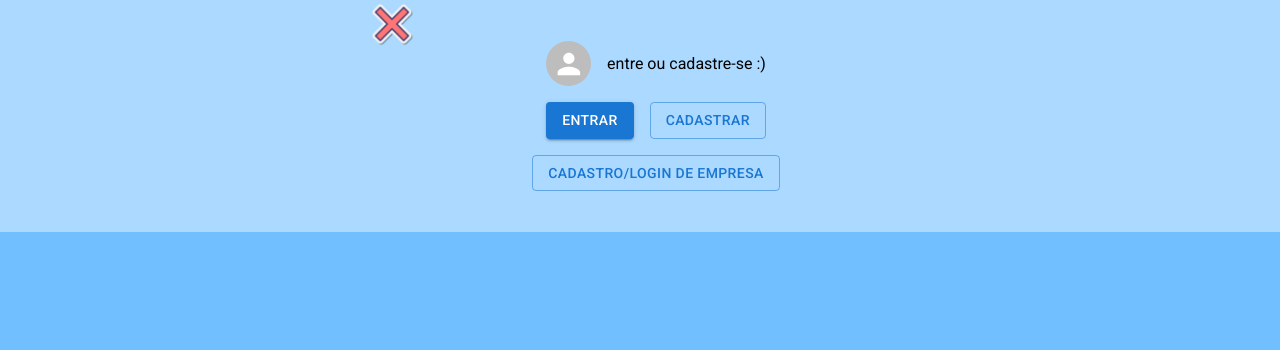
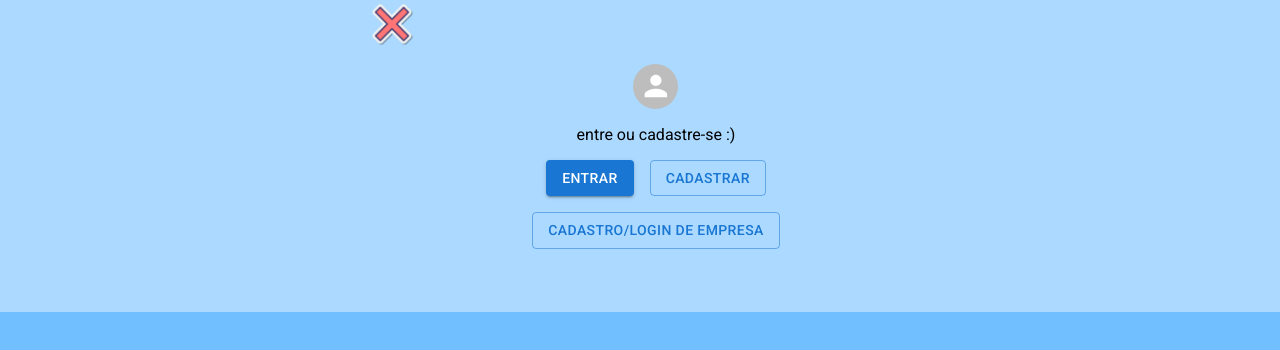
Before and after one commit to hugolomba/the-catalog-frontend, a React (Create React App) app: page / in a window 1280 px wide. Both pictures are taken after a click on the picture 36 px from the left and 49 px from the top of the page. Shown: the top 350 px of the page. Built offline with nearby package versions, Linux system fonts and the light colour scheme; no server answers.

Commit message:
login e logout funcionando

```diff
--- a/src/api/user.auth.api.js
+++ b/src/api/user.auth.api.js
@@ -25,22 +25,22 @@ class authApi {
     password,
     favorites,
   }) => {
+    const dados = new FormData();
+    dados.append("name", name);
+    dados.append("username", username);
+    dados.append("email", email);
+    dados.append("phone", phone);
+    dados.append("addresses", addresses);
+    dados.append("birthDate", birthDate);
+    dados.append("profileImg", profileImg);
+    dados.append("password", password);
+    dados.append("favorites", favorites);
     try {
       //   const hasEmptyFields = isEmpty(username, password);
       //   if (hasEmptyFields) {
       //     throw new Error('Campos obrigatórios.')
       //   }
-      await this.api.post("/user/auth/cadastro", {
-        name,
-        username,
-        email,
-        phone,
-        addresses,
-        birthDate,
-        profileImg,
-        password,
-        favorites,
-      });
+      await this.api.post("/user/auth/cadastro", dados);
     } catch (error) {
       handleResponseError(error);
     }
@@ -75,12 +75,12 @@ class authApi {
     try {
       // faz a requisição no backend colocando o token na autorização dos headers.
       // esperamos a resposta ser as informações de dentro do token.
-      const { data } = this.api.get("/user/auth/verify", {
+      const { data } = await this.api.get("/user/auth/verify", {
         headers: {
           Authorization: `Bearer ${token}`,
         },
       });
-      return data;
+      return data.authenticatedUser;
     } catch (error) {
       handleResponseError(error);
     }
--- a/src/components/Menu/Menu.css
+++ b/src/components/Menu/Menu.css
@@ -12,7 +12,7 @@
   background-color: #71bffe;
 }
 
-.menu-container img {
+.close-icon {
   position: relative;
   /* left: 0; */
   top: 0;
@@ -25,6 +25,7 @@
 .login-menu-container {
   width: 100%;
   padding: 1rem;
+  /* padding-top: 5rem; */
   display: flex;
   flex-direction: column;
   /* align-items: flex-start; */
@@ -32,7 +33,7 @@
   position: absolute;
   top: 0;
   width: 100vw;
-  height: 25vh;
+  height: 35vh;
   z-index: 11;
   background-color: #abd9ff;
   /* gap: 1rem; */
@@ -40,6 +41,7 @@
 
 .avatar-menu-login {
   display: flex;
+  flex-direction: column;
   align-items: center;
   gap: 1rem;
 }
--- a/src/components/Menu/Menu.js
+++ b/src/components/Menu/Menu.js
@@ -3,21 +3,61 @@ import closeIcon from "../../img/icons/close.png";
 import Avatar from "@mui/material/Avatar";
 import { Link } from "react-router-dom";
 import Button from "@mui/material/Button";
+import profile from "../../img/profile.png";
+
+import { useContext } from "react";
+import { AuthContext } from "../../context/auth.context";
 
 const Menu = ({ setMenuIsOpen }) => {
+  const { isLoggedIn, logOutUser, user } = useContext(AuthContext);
+
   return (
     <div className="menu-container">
-      <img src={closeIcon} onClick={() => setMenuIsOpen(false)} />
+      <img
+        className="close-icon"
+        src={closeIcon}
+        onClick={() => setMenuIsOpen(false)}
+      />
 
       <div className="login-menu-container">
         <div className="superior">
           <div className="avatar-menu-login">
-            <Avatar alt="Remy Sharp" sx={{ width: 45, height: 45 }} />
-            <span>entre ou cadastre-se :)</span>
+            {isLoggedIn ? (
+              <Avatar
+                alt=""
+                src={user.profileImg}
+                sx={{ width: 90, height: 90 }}
+              />
+            ) : (
+              <Avatar alt="" sx={{ width: 45, height: 45 }} />
+            )}
+            <span>
+              {isLoggedIn
+                ? `Bem vindo ${user.name}`
+                : "entre ou cadastre-se :)"}
+            </span>
           </div>
+          {isLoggedIn ? (
             <div className="login-buttons-container">
               <Link to="/user/signin">
-              <Button variant="contained" onClick={() => setMenuIsOpen(false)}>
+                <Button
+                  variant="contained"
+                  onClick={() => {
+                    logOutUser();
+                    setMenuIsOpen(false);
+                  }}
+                >
+                  sair
+                </Button>
+              </Link>
+            </div>
+          ) : (
+            <div className="login-buttons-container">
+              <Link to="/user/signin">
+                <Button
+                  variant="contained"
+                  onClick={() => setMenuIsOpen(false)}
+                >
                   entrar
                 </Button>
               </Link>
@@ -27,6 +67,7 @@ const Menu = ({ setMenuIsOpen }) => {
                 </Button>
               </Link>
             </div>
+          )}
         </div>
 
         <div className="button-company">
--- a/src/components/Navbar/Navbar.js
+++ b/src/components/Navbar/Navbar.js
@@ -13,7 +13,15 @@ import Menu from "../Menu/Menu";
 
 import Avatar from "@mui/material/Avatar";
 
+// context login
+import { useContext } from "react";
+import { AuthContext } from "../../context/auth.context";
+
 const Navbar = () => {
+  // Subscribe to the AuthContext to gain access to
+  // the values from AuthContext.Provider `value` prop
+  const { isLoggedIn, user } = useContext(AuthContext); // <== ADD
+
   const [menuIsOpen, setMenuIsOpen] = useState(false);
   return (
     <nav>
@@ -28,7 +36,20 @@ const Navbar = () => {
       </Link>
       <div className="avatar">
         {/* <FaUserCircle /> */}
-        <Avatar alt="Remy Sharp" src={profile} sx={{ width: 45, height: 45 }} />
+        {isLoggedIn ? (
+          <Avatar
+            alt=""
+            src={user.profileImg}
+            sx={{ width: 45, height: 45 }}
+            onClick={() => setMenuIsOpen(true)}
+          />
+        ) : (
+          <Avatar
+            alt=""
+            sx={{ width: 45, height: 45 }}
+            onClick={() => setMenuIsOpen(true)}
+          />
+        )}
       </div>
     </nav>
   );
--- a/src/components/SignInForm/UserSignInForm.js
+++ b/src/components/SignInForm/UserSignInForm.js
@@ -1,4 +1,4 @@
-import * as React from "react";
+// import * as React from "react";
 import Avatar from "@mui/material/Avatar";
 import Button from "@mui/material/Button";
 import CssBaseline from "@mui/material/CssBaseline";
@@ -13,12 +13,16 @@ import Typography from "@mui/material/Typography";
 import Container from "@mui/material/Container";
 import { createTheme, ThemeProvider } from "@mui/material/styles";
 
-import { Link } from "react-router-dom";
+import { Link, useNavigate } from "react-router-dom";
 
 import { useState } from "react";
 import authApi from "../../api/user.auth.api";
 
 import signinLogo from "../../img/icons/signin.png";
+import { NextPlan } from "@mui/icons-material";
+
+import { useContext } from "react";
+import { AuthContext } from "../../context/auth.context";
 
 function Copyright(props) {
   return (
@@ -42,13 +46,21 @@ export default function SignIn() {
   const [username, setUsername] = useState("");
   const [password, setPassword] = useState("");
 
-  const handleSubmit = (event) => {
+  const navigate = useNavigate();
+  const { isLoading, authenticateUser } = useContext(AuthContext);
+
+  const handleSubmit = async (event) => {
     event.preventDefault();
-    authApi.login({
-      username,
-      password,
-    });
-    authApi.verify();
+    try {
+      await authApi.login({
+        username,
+        password,
+      });
+      authenticateUser();
+      navigate("/");
+    } catch (error) {
+      console.log(error);
+    }
   };
 
   return (
@@ -103,6 +115,7 @@ export default function SignIn() {
             fullWidth
             variant="contained"
             sx={{ mt: 3, mb: 2 }}
+            disabled={isLoading}
           >
             Login de Usuário
           </Button>
--- a/src/components/SignUpForm/UserSignUpForm.js
+++ b/src/components/SignUpForm/UserSignUpForm.js
@@ -13,7 +13,7 @@ import Container from "@mui/material/Container";
 import { createTheme, ThemeProvider } from "@mui/material/styles";
 import signupLogo from "../../img/icons/signup.png";
 
-import { Link } from "react-router-dom";
+import { Link, useNavigate } from "react-router-dom";
 
 import { useState } from "react";
 import UserAuthApi from "../../api/user.auth.api";
@@ -48,9 +48,12 @@ export default function SignUp() {
   const [profileImg, setProfileImg] = useState("");
   const [password, setPassword] = useState("");
   //   const [confirmPassword, setConfirmPassword] = useState(null);
-  const handleSubmit = (e) => {
+
+  const navigate = useNavigate();
+
+  const handleSubmit = async (e) => {
     e.preventDefault();
-    UserAuthApi.signup({
+    await UserAuthApi.signup({
       name,
       username,
       email,
@@ -60,6 +63,7 @@ export default function SignUp() {
       profileImg,
       password,
     });
+    navigate("/");
   };
 
   return (
@@ -171,8 +175,7 @@ export default function SignUp() {
                   type="file"
                   id="profileImg"
                   autoComplete="new-profile-image"
-                  value={profileImg}
-                  onChange={(e) => setProfileImg(e.target.value)}
+                  onChange={(e) => setProfileImg(e.target.files[0])}
                 />
               </Grid>
               <Grid item xs={12}>
--- a/src/context/auth.context.js
+++ b/src/context/auth.context.js
@@ -25,10 +25,14 @@ const AuthProviderWrapper = ({ children }) => {
         // a verificação que fizemos no backend nos devolve
         // um objeto com o payload que existia dentro do token
         setUser(response);
+      } else {
+        setIsLoggedIn(false);
+        setUser(null);
       }
     } catch (error) {
       // caso o token seja invalido ou acontecer qualquer erro na verificação
       // removemos o token e guardamos a informação que não existe usuário logado
+      console.log("erro context: ", error);
       removeToken();
       setIsLoggedIn(false);
       setUser(null);
```
Lines whose indentation alone changed are shown as unchanged.
